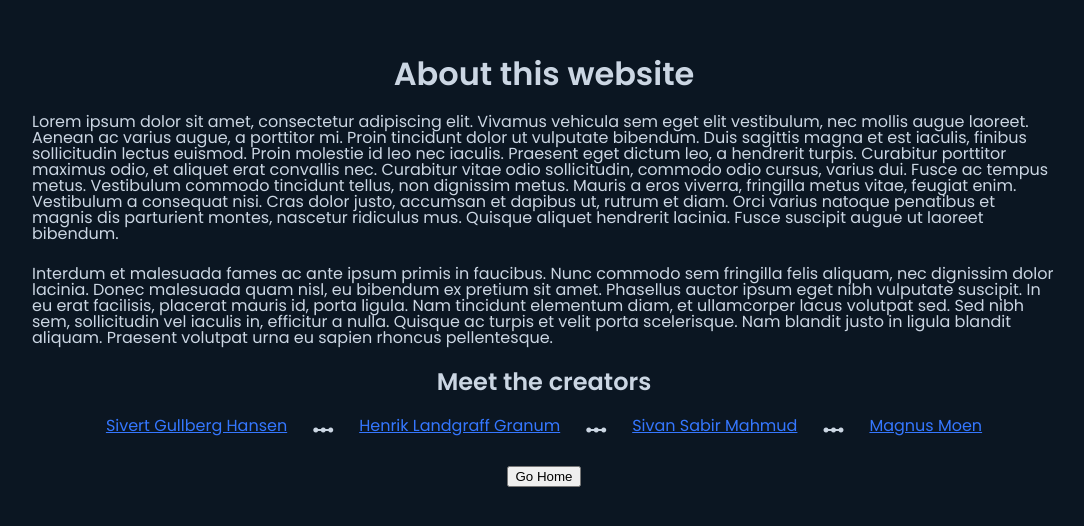
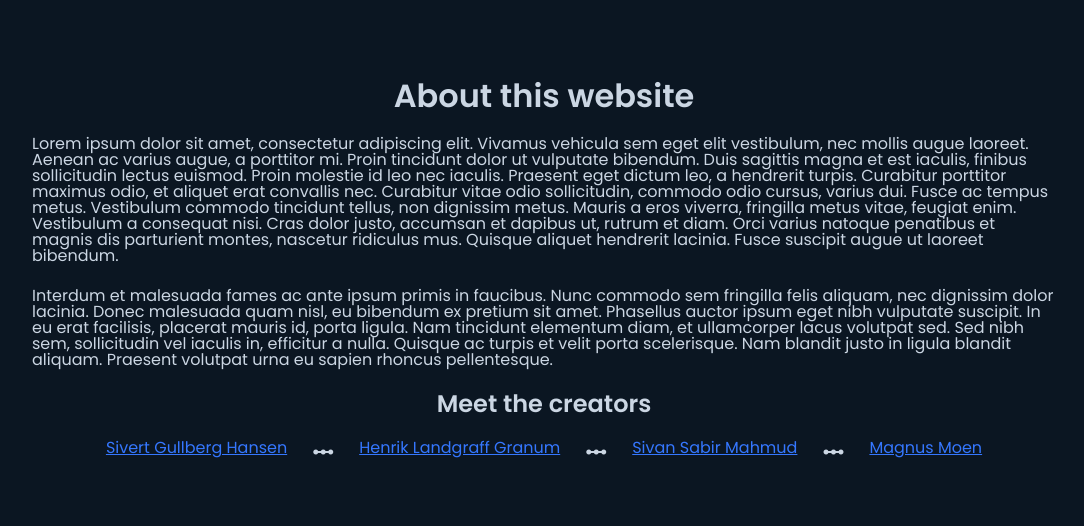
Before and after one commit to ntnu-web-prosjekt/webprosjekt, a React (Create React App) app: page / in a window 1280 px wide. Shown: the part 128-654 px from the top of the page, without its empty margins (96-1180 px from the left). Built offline with nearby package versions, Linux system fonts and the light colour scheme.

Commit message:
added navlink

```diff
--- a/src/components/About.jsx
+++ b/src/components/About.jsx
@@ -1,3 +1,4 @@
+import { NavLink } from "react-router-dom";
 import "./about/about.scss";
 function About() {
   return (
@@ -47,7 +48,7 @@ function About() {
           Magnus Moen
         </a>
       </p>
-      <button>Go Home</button>
+      {/* <NavLink to="/">Go Home</NavLink> */}
     </div>
   );
 }
```
